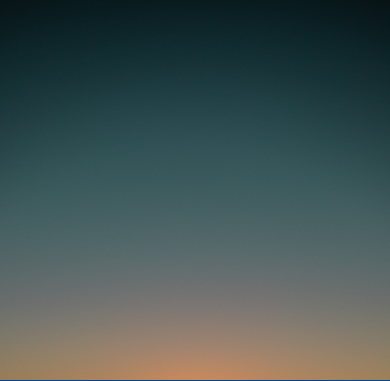
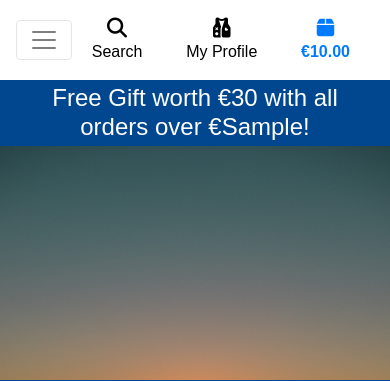
Before and after one commit to stephenoc390/hooked_ms4, a Django app: template templates/base.html in a window 390 px wide. Shown: the top 381 px of the page. Run offline with Django 3.2, Linux system fonts and the light colour scheme; the template is opened without the code that fills it: most values are stand-ins (such as "Sample title", 1, 10 or a date in 2020); some libraries are stand-ins or nearby versions; some web fonts are replaced.

Commit message:
added mobile header and main navbar

```diff
--- a/static/css/base.css
+++ b/static/css/base.css
@@ -60,7 +60,11 @@ body {
 }
 
 .border-black {
-    border: 1px solid black i !important;
+    border: 1px solid black !important;
+}
+
+.bg-black {
+    background: #00478F !important;
 }
 
 footer {
--- a/templates/base.html
+++ b/templates/base.html
@@ -39,15 +39,15 @@
       <div id="topnav" class="row bg-white pt-lg-2 d-none d-lg-flex">
         <div class="col-12 col-lg-4 my-auto py-1 py-lg-0 text-center text-lg-left">
           <a href="{% url  'home' %}" class="nav-link main-logo-link">
-            <img id="logo" src="/media/hooked-logo.jpg">
+            <img id="logo" src="/media/hooked-logo.jpg" class="my-0">
           </a>
         </div>
       <div class="col-12 col-lg-4 my-auto py-1 py-lg-0">
         <form method="GET" action="">
           <div class="input-group w-100">
-            <input class="form-control border border-black rounded-0" type="text" name="q" placeholder="Looking for...?">
+            <input class="form-control border border-black rounded-5" type="text" name="q" placeholder="Looking for...?">
             <div class="input-group-append">
-              <button class="form-control btn btn-black border border-black rounded-0" type="submit">
+              <button class="form-control btn border border-black rounded-5" type="submit">
                 <span class="icon">
                   <i class="fas fa-search"></i>
                 </span>
@@ -59,7 +59,7 @@
       <div class="col-12 col-lg-4 my-auto py-1 py-lg-0">
         <ul class="list-inline list-unstyled text-center text-lg-right my-0">
           <li class="list-inline-item dropdown">
-            <a class="text-black nav-link" href="" id="user_options" data-toggle="dropdown" aria-haspopup="true" aria-expanded="false">
+            <a class="text-black nav-link" href="#" id="user-options" data-toggle="dropdown" aria-haspopup="true" aria-expanded="false">
               <div class="text-center">
                 <div><i class="fas fa-vest-patches fa-lg"></i></div>
                 <p class="my-0">My Profile</p>
@@ -93,6 +93,21 @@
             </a>
           </li>
         </ul>
+        </div>
+      </div>
+      <div class="row bg-white">
+        <nav class="navbar navbar-expand-lg navbar-light w-100">
+          <button class="navbar-toggler" type="button" data-toggle="collapse" data-target="#main-nav" aria-controls="main-nav" aria-expanded="false" aria-label="Toggle navigation">
+            <span class="navbar-toggler-icon"></span>
+          </button>
+          {% include 'includes/mobile-top-header.html' %}
+          {% include 'includes/main-nav.html' %}
+        </nav>
+      </div>
+      <div id="delivery-banner" class="row text-center">
+        <div class="col bg-black text-white">
+          <h4 class="logo-font my-1">Free Gift worth €30 with all orders over €{{ free_gift_threshold }}!</h4>
+        </div>
       </div>
     </header>
 
--- /dev/null
+++ b/templates/includes/main-nav.html
@@ -0,0 +1,51 @@
+<div class="collapse navbar-collapse" id="main-nav">
+    <ul class="navbar-nav w-auto mx-auto">
+        <li class="nav-item dropdown">
+            <a class="logo-font font-weight-bold nav-link text-black mr-5" href="#" id="all-products-link" data-toggle="dropdown" aria-haspopup="true" aria-expanded="false">
+                All Products
+            </a>
+            <div class="dropdown-menu border-0" aria-labelledby="all-products-link">
+                <a href="" class="dropdown-item">By Price</a>
+                <a href="" class="dropdown-item ">By Rating</a>
+                <a href="" class="dropdown-item ">By Category</a>
+                <a href="" class="dropdown-item">All Products</a>
+            </div>
+        </li>
+
+        <li class="nav-item dropdown">
+            <a class="logo-font font-weight-bold nav-link text-black mr-5" href="#" id="sea-link" data-toggle="dropdown" aria-haspopup="true" aria-expanded="false">
+                Sea
+            </a>
+            <div class="dropdown-menu border-0" aria-labelledby="sea-link">
+                <a href="" class="dropdown-item">Rods & Stands</a>
+                <a href="" class="dropdown-item">Reels</a>
+                <a href="" class="dropdown-item">Traces</a>
+                <a href="" class="dropdown-item">All Sea Equipment</a>
+            </div>
+        </li>
+
+        <li class="nav-item dropdown">
+            <a class="logo-font font-weight-bold nav-link text-black mr-5" href="#" id="river-link" data-toggle="dropdown" aria-haspopup="true" aria-expanded="false">
+                River
+            </a>
+            <div class="dropdown-menu border-0" aria-labelledby="river-link">
+                <a href="" class="dropdown-item">Rods</a>
+                <a href="" class="dropdown-item">Reels</a>
+                <a href="" class="dropdown-item">Traces</a>
+                <a href="" class="dropdown-item">All River Equipment</a>
+            </div>
+        </li>
+
+        <li class="nav-item dropdown">
+            <a class="logo-font font-weight-bold nav-link text-black" href="#" id="clothing-link" data-toggle="dropdown" aria-haspopup="true" aria-expanded="false">
+                Clothing
+            </a>
+            <div class="dropdown-menu border-0" aria-labelledby="clothing-link">
+                <a href="" class="dropdown-item">Boots &amp; Wellies</a>
+                <a href="" class="dropdown-item">Jackets &amp; Pants </a>
+                <a href="" class="dropdown-item">Gloves &amp; Hats</a>
+                <a href="" class="dropdown-item">All Clothing</a>
+            </div>
+        </li>
+    </ul>
+</div>
--- /dev/null
+++ b/templates/includes/mobile-top-header.html
@@ -0,0 +1,56 @@
+<li class="list-inline-item">
+    <a class="text-black nav-link d-block d-lg-none" href="#" id="mobile-search" data-toggle="dropdown" aria-haspopup="true" aria-expanded="false">
+        <div class="text-center">
+            <div><i class="fas fa-search fa-lg"></i></div>
+            <p class="my-0">Search</p>
+        </div>
+    </a>
+    <div class="dropdown-menu border-0 w-100 p-3 rounded-0 my-0" aria-labelledby="mobile-search">
+        <form class="form" method="GET" action="">
+            <div class="input-group w-100">
+                <input class="form-control border border-black rounded-0" type="text" name="q" placeholder="Looking for...?">
+                <div class="input-group-append">
+                    <button class="form-control form-control btn btn-black border border-black rounded-0" type="submit">
+                        <span class="icon">
+                            <i class="fas fa-search"></i>
+                        </span>
+                    </button>
+                </div>
+            </div>
+        </form>
+    </div>
+</li>
+<li class="list-inline-item dropdown">
+    <a class="text-black nav-link d-block d-lg-none" href="#" id="user-options" data-toggle="dropdown" aria-haspopup="true" aria-expanded="false">
+        <div class="text-center">
+            <div><i class="fas fa-vest-patches fa-lg"></i></div>
+            <p class="my-0">My Profile</p>
+        </div>
+    </a>
+    <div class="dropdown-menu border-0" aria-labelledby="user-options">
+        {% if request.user.is_authenticated %}
+            {% if request.user.is_superuser %}
+                <a href="{% url 'account_logout' %}" class="dropdown-item">Product Tools</a>
+            {% endif %}
+            <a href="" class="dropdown-item">My Profile</a>
+            <a href="{% url 'account_logout' %}" class="dropdown-item">Logout</a>
+        {% else %}
+            <a href="{% url 'account_signup' %}" class="dropdown-item">Register</a>
+            <a href="{% url 'account_login' %}" class="dropdown-item">Login</a>
+        {% endif %}
+    </div>
+</li>
+<li class="list-inline-item">
+    <a class="{% if grand_total %}text-primary font-weight-bold{% else %}text-black{% endif %} nav-link d-block d-lg-none" href="">
+        <div class="text-center">
+            <div><i class="fas fa-box fa-lg"></i></div>
+            <p class="my-0">
+                {% if grand_total %}
+                    €{{ grand_total|floatformat:2 }}
+                {% else %}
+                    €0.00
+                {% endif %}
+            </p>
+        </div>
+    </a>
+</li>
```
